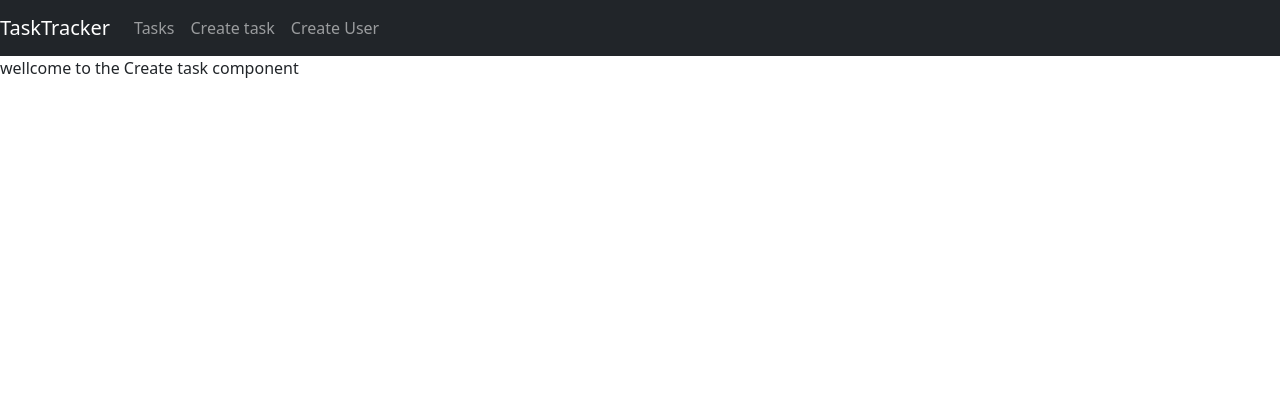
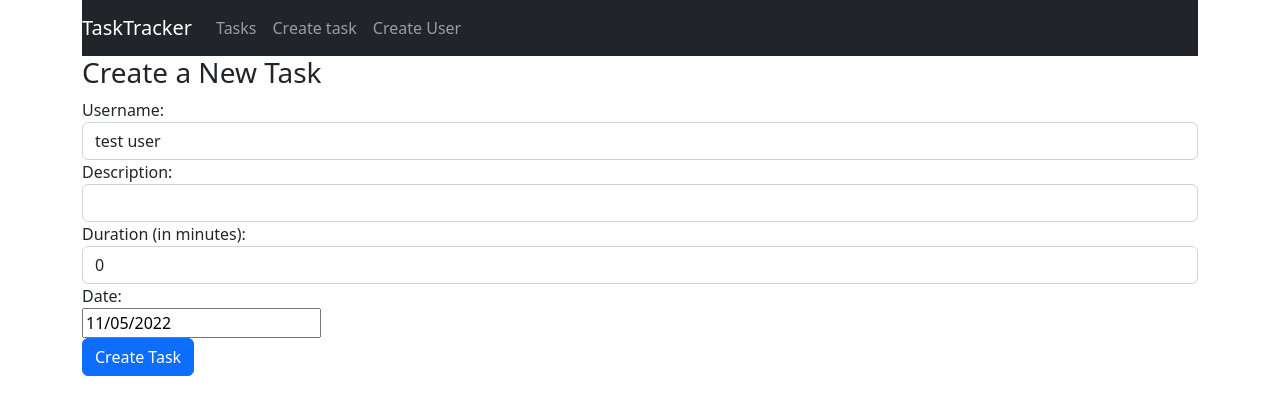
Before and after one commit to yayner2002/MERN-task-tracker-app, a React (Create React App) app: page /create in a window 1280 px wide. Shown: the top 414 px of the page. Built offline with nearby package versions, Linux system fonts and the light colour scheme.

Commit message:
Implement the create task form componnet in the front end

```diff
--- a/package.json
+++ b/package.json
@@ -8,6 +8,7 @@
     "@testing-library/user-event": "^13.5.0",
     "bootstrap": "^5.2.2",
     "react": "^18.2.0",
+    "react-datepicker": "^4.8.0",
     "react-dom": "^18.2.0",
     "react-router-dom": "^6.4.3",
     "react-scripts": "5.0.1",
--- a/src/App.css
+++ b/src/App.css
@@ -1,4 +1,4 @@
-.App {
+/* .App {
   text-align: center;
 }
 
@@ -35,4 +35,4 @@
   to {
     transform: rotate(360deg);
   }
-}
+} */
--- a/src/App.js
+++ b/src/App.js
@@ -1,5 +1,5 @@
-import './App.css';
-import { BrowserRouter as Router, Route, Routes, Link } from 'react-router-dom'
+// import './App.css';
+import { Route, Routes } from 'react-router-dom'
 import 'bootstrap/dist/css/bootstrap.min.css'
 import NavBar from './components/NavBar';
 import TaskList from './components/TaskList';
@@ -10,7 +10,7 @@ import CreateUser from './components/CreateUser';
 
 function App() {
   return (
-     <>
+     <div className="container">
      <NavBar />
      <Routes>
       <Route path='/' element={<TaskList />} />
@@ -18,7 +18,7 @@ function App() {
       <Route path='/create' element={<CreateTask />} />
       <Route path='/user' element={<CreateUser />} />
      </Routes>
-     </>
+     </div>
   );
 }
 
--- a/src/components/CreateTask.js
+++ b/src/components/CreateTask.js
@@ -1,13 +1,131 @@
-import React, { Component } from 'react'
+import React, { Component } from "react";
+import Datepicker from "react-datepicker";
+import "react-datepicker/dist/react-datepicker.css";
 
 class CreateTask extends Component {
-  state = {  }
+  constructor(props) {
+    super(props);
+
+    this.onchangeUsername = this.onchangeUsername.bind(this);
+    this.onchangeDescription = this.onchangeDescription.bind(this);
+    this.onchangeDuration = this.onchangeDuration.bind(this);
+    this.onchangeDate = this.onchangeDate.bind(this);
+    this.onSubmit = this.onSubmit.bind(this)
+
+    this.state = {
+      username: "",
+      description: "",
+      duration: 0,
+      date: new Date(),
+      users: [],
+    };
+  }
+
+  componentDidMount() {
+    this.setState({
+      username: "test user",
+      users: ["test user"],
+    });
+  }
+
+  onchangeUsername(e) {
+    this.setState({
+      username: e.targer.value,
+    });
+  }
+
+  onchangeDescription(e) {
+    this.setState({
+      description: e.target.value,
+    });
+  }
+
+  onchangeDuration(e) {
+    this.setState({
+      duration: e.target.value,
+    });
+  }
+
+  onchangeDate(date) {
+    this.setState({
+      date:date
+    });
+  }
+
+  onSubmit(e) {
+    e.preventDefault();
+
+    const task = {
+      username: this.state.username,
+      description: this.state.description,
+      duration: this.state.duration,
+      date: this.state.date,
+    };
+
+    console.log(task);
+    window.location = "/";
+  }
+
   render() {
     return (
-    <div>
-      <p>wellcome to the Create task component</p>
-    </div>
+      <div>
+        <h3>Create a New Task</h3>
+        <form action="" onSubmit={this.onSubmit}>
+          <div className="form-group">
+            <label>Username:</label>
+            <select
+              required
+              className="form-control"
+              onChange={this.onchangeUsername}
+              value={this.state.username}
+            >
+              {this.state.users.map((user) => {
+                return <option key={user} value={user}>{user}</option>
+              })
+              }
+            </select>
+          </div>
 
+          <div className="form-group">
+            <label htmlFor="description">Description:</label>
+            <input
+              type="text"
+              className="form-control"
+              required
+              value={this.state.description}
+              onChange={this.onchangeDescription}
+            />
+          </div>
+
+          <div className="form-group">
+            <label htmlFor="duration">Duration (in minutes):</label>
+            <input
+              type="text"
+              className="form-control"
+              value={this.state.duration}
+              onChange={this.onchangeDuration}
+              required
+            />
+          </div>
+          <div className="form-group">
+            <label htmlFor="date">Date:</label>
+            <div>
+              <Datepicker
+                selected={this.state.date}
+                onChange={this.onchangeDate}
+              />
+            </div>
+          </div>
+
+          <div className="form-group">
+            <div>
+              <button type="submit" className="btn btn-primary">
+                Create Task
+              </button>
+            </div>
+          </div>
+        </form>
+      </div>
     );
   }
 }
--- a/src/components/NavBar.js
+++ b/src/components/NavBar.js
@@ -6,7 +6,7 @@ class NavBar extends Component {
   state = {  }
   render() {
     return (
-      <nav className="navbar navbar-dark bg-dark navbar-expand-lg">
+      <nav className="navbar navbar-dark bg-dark navbar-expand-md">
         <Link to='/' className='navbar-brand'>TaskTracker</Link>
         <div className="collapse navbar-collapse">
           <ul className="navbar-nav mr-auto">
--- a/src/index.css
+++ b/src/index.css
@@ -1,4 +1,4 @@
-body {
+/* body {
   margin: 0;
   font-family: -apple-system, BlinkMacSystemFont, 'Segoe UI', 'Roboto', 'Oxygen',
     'Ubuntu', 'Cantarell', 'Fira Sans', 'Droid Sans', 'Helvetica Neue',
@@ -10,4 +10,4 @@ body {
 code {
   font-family: source-code-pro, Menlo, Monaco, Consolas, 'Courier New',
     monospace;
-}
+} */
--- a/src/index.js
+++ b/src/index.js
@@ -8,7 +8,7 @@ const root = ReactDOM.createRoot(document.getElementById('root'));
 root.render(
   <React.StrictMode>
     <Router>
-      <App />
+        <App />
     </Router>
   </React.StrictMode>
 );
```
Also changed, not shown: 1 other file (tests, documents, lock files or other folders).
